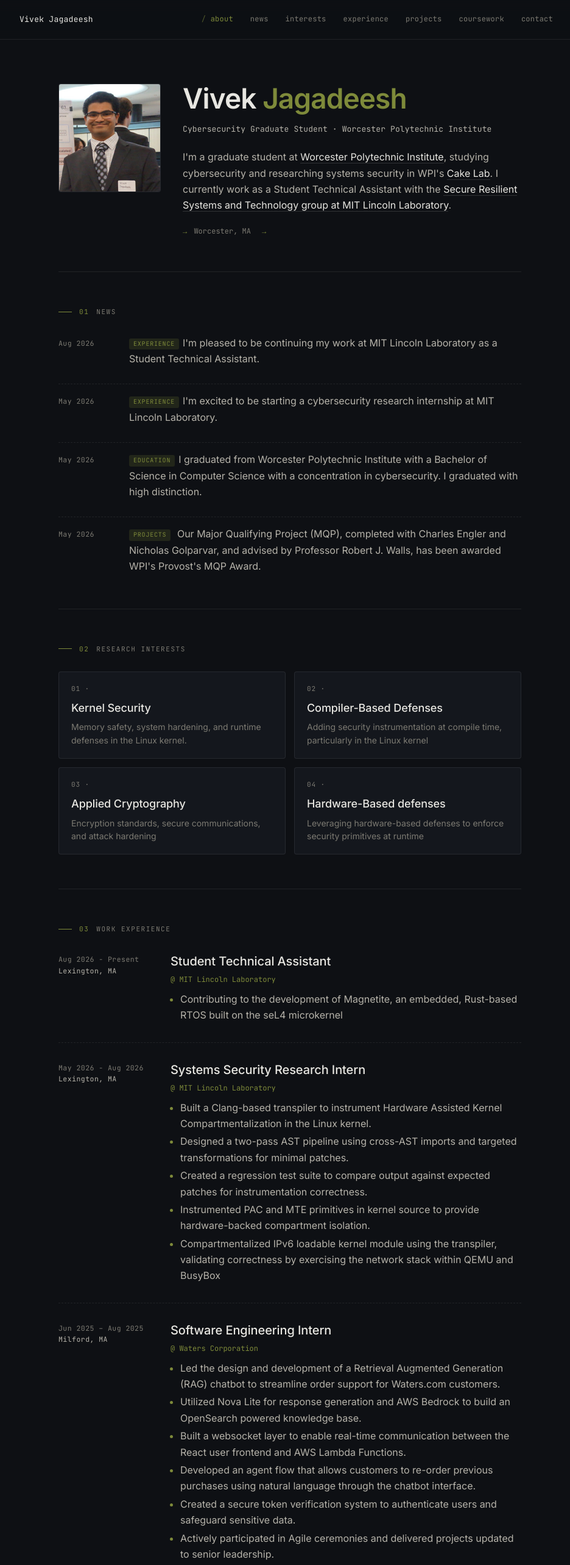
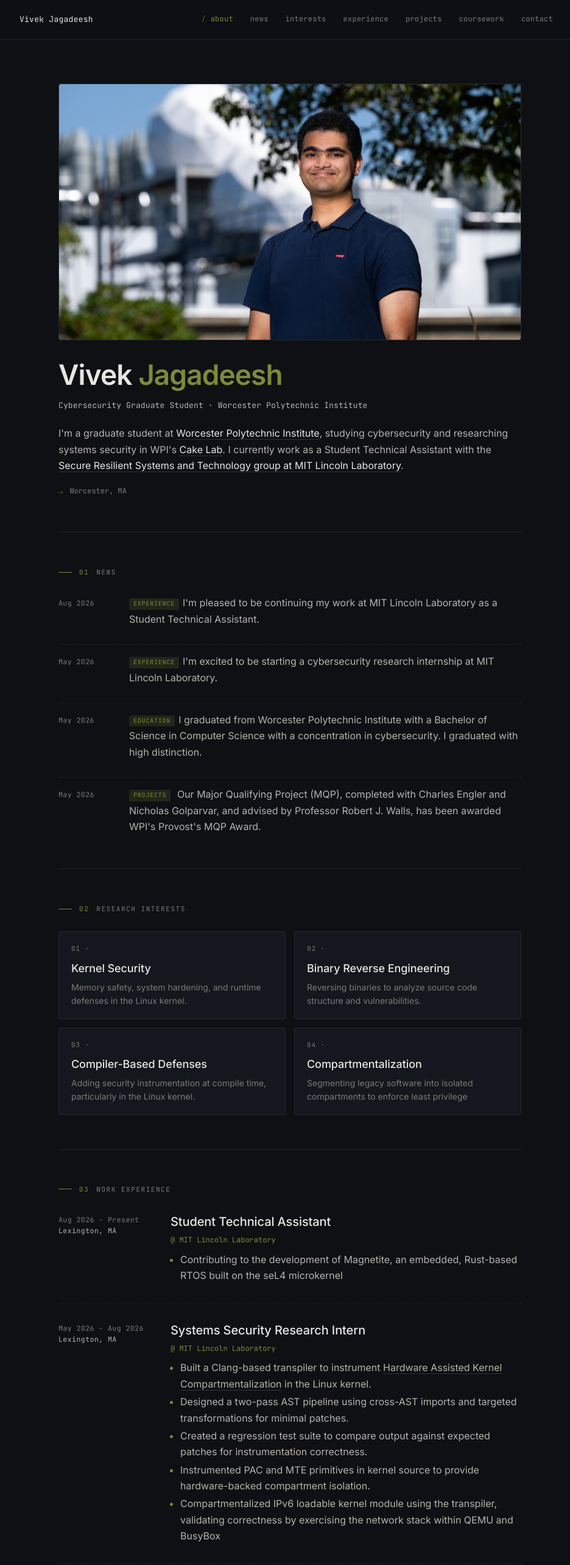
Before and after one commit to vivekjag1/portfolioWebsite, a React (Vite) app: page / in a window 1280 px wide. Shown: the top 2566 px of the page at 61% size, without its empty margins (164-1100 px from the left). Built offline with nearby package versions, Linux system fonts and the light colour scheme.

Commit message:
add photo

```diff
--- a/app.jsx
+++ b/app.jsx
@@ -1,7 +1,7 @@
 import React, { useEffect, useState } from "react";
 import { CONTACT, COURSES, EXPERIENCE, NEWS, PROFILE, PROJECTS, RESEARCH } from "./data.jsx";
 
-const HEADSHOT_URL = new URL("./headshot.jpg", import.meta.url).href;
+const HEADSHOT_URL = new URL("./Jagadeesh_V_Headshot.jpg", import.meta.url).href;
 
 const SECTIONS = [
   { id: "about",      label: "about" },
@@ -81,24 +81,16 @@ function SectionLabel({ children, num }) {
 function Hero() {
   return (
     <section id="about" className="hero">
-        <div
-          className="hero-photo"
-          aria-label="Headshot"
-          style={{ width: "auto", height: "auto", aspectRatio: "auto" }}
-        >
-        <img
-          src={HEADSHOT_URL}
-          alt="Vivek Jagadeesh"
-          style={{ display: "block", maxWidth: "100%", height: "auto" }}
-        />
-</div>
-      <div>
+      <figure className="hero-photo" aria-label="Headshot">
+        <img src={HEADSHOT_URL} alt="Vivek Jagadeesh" loading="eager" decoding="async" />
+      </figure>
+      <div className="hero-text">
         <h1>{PROFILE.name.split(" ")[0]} <em>{PROFILE.name.split(" ").slice(1).join(" ")}</em></h1>
         <p className="role">{PROFILE.role}</p>
         <p className="bio">{PROFILE.bio}</p>
         <div className="hero-meta">
-          <span>{PROFILE.location}</span>
-          <span>{PROFILE.status}</span>
+          {PROFILE.location && <span>{PROFILE.location}</span>}
+          {PROFILE.status && <span>{PROFILE.status}</span>}
         </div>
       </div>
     </section>
@@ -141,6 +133,72 @@ function Research() {
   );
 }
 
+const INLINE_LINK = /\[([^\]]+)\]\(([^)\s]+)\)/g;
+
+const isExternal = (href) => /^(https?:)?\/\//.test(href || "");
+
+function Anchor({ href, className, children }) {
+  return (
+    <a
+      className={className}
+      href={href}
+      target={isExternal(href) ? "_blank" : undefined}
+      rel={isExternal(href) ? "noreferrer" : undefined}
+    >
+      {children}
+    </a>
+  );
+}
+
+/**
+ * Turn markdown-style [label](href) spans in a string into links, leaving the
+ * surrounding text alone, so only part of a bullet needs to be a link.
+ */
+function linkify(text) {
+  if (typeof text !== "string" || !text.includes("](")) return text;
+  const out = [];
+  let last = 0;
+  for (const m of text.matchAll(INLINE_LINK)) {
+    if (m.index > last) out.push(text.slice(last, m.index));
+    out.push(
+      <Anchor key={m.index} className="bullet-link" href={m[2]}>{m[1]}</Anchor>
+    );
+    last = m.index + m[0].length;
+  }
+  if (last < text.length) out.push(text.slice(last));
+  return out;
+}
+
+/**
+ * A bullet may be:
+ *   "plain text"                                  -> rendered as-is
+ *   "text with an [inline link](https://...)"      -> only that phrase becomes a link
+ *   <>JSX with <a href="...">inline links</a></>  -> rendered as-is
+ *   { text, href }                                -> whole bullet becomes a link
+ *   { text, links: [{ label, href }] }            -> text followed by labelled links
+ * `text` in the object forms also supports [label](href) spans.
+ */
+function Bullet({ item }) {
+  if (item == null || React.isValidElement(item)) return item;
+  if (typeof item !== "object") return linkify(item);
+  const { text, href, links } = item;
+  const body = href
+    ? <Anchor className="bullet-link" href={href}>{linkify(text)}</Anchor>
+    : linkify(text);
+  return (
+    <>
+      {body}
+      {links?.length > 0 && (
+        <span className="bullet-links">
+          {links.map((l) => (
+            <Anchor key={l.href || l.label} href={l.href}>{l.label}</Anchor>
+          ))}
+        </span>
+      )}
+    </>
+  );
+}
+
 function Experience() {
   return (
     <section id="experience">
@@ -156,7 +214,7 @@ function Experience() {
               <h3>{w.role}</h3>
               <span className="at">@ {w.org}</span>
               {w.bullets?.length > 0 && (
-                <ul>{w.bullets.map((b, j) => <li key={j}>{b}</li>)}</ul>
+                <ul>{w.bullets.map((b, j) => <li key={j}><Bullet item={b} /></li>)}</ul>
               )}
             </div>
           </div>
--- a/data.jsx
+++ b/data.jsx
@@ -12,9 +12,9 @@ export const PROFILE = {
 
 export const RESEARCH = [
   { title: "Kernel Security", blurb: "Memory safety, system hardening, and runtime defenses in the Linux kernel." },
-  { title: "Compiler-Based Defenses", blurb: "Adding security instrumentation at compile time, particularly in the Linux kernel" },
-  { title: "Applied Cryptography", blurb: "Encryption standards, secure communications, and attack hardening" },
-  {title: "Hardware-Based defenses", blurb:"Leveraging hardware-based defenses to enforce security primitives at runtime "}
+  { title: "Binary Reverse Engineering", blurb: "Reversing binaries to analyze source code structure and vulnerabilities." },
+  { title: "Compiler-Based Defenses", blurb: "Adding security instrumentation at compile time, particularly in the Linux kernel." },
+  { title: "Compartmentalization", blurb:"Segmenting legacy software into isolated compartments to enforce least privilege"}
 
 ];
 
@@ -26,6 +26,14 @@ export const NEWS = [
 
 ];
 
+// Each entry in `bullets` may be:
+//   "plain text"
+//   "text with an [inline link](https://...)"   -> only that phrase becomes a link
+//   <>JSX with <a href="...">inline links</a></>
+//   { text: "...", href: "..." }                         -> whole bullet is a link
+//   { text: "...", links: [{ label: "paper", href: "..." }] }  -> labelled links after the text
+// The [label](href) form works anywhere in a bullet string, including the
+// `text` field of the object forms.
 export const EXPERIENCE = [
   {
     role: "Student Technical Assistant",
@@ -42,7 +50,7 @@ export const EXPERIENCE = [
     where: "Lexington, MA",
     dates: "May 2026 - Aug 2026",
     bullets: [
-      "Built a Clang-based transpiler to instrument Hardware Assisted Kernel Compartmentalization in the Linux kernel.",
+      "Built a Clang-based transpiler to instrument [Hardware Assisted Kernel Compartmentalization](https://www.ndss-symposium.org/ndss-paper/auto-draft-257/) in the Linux kernel.",
       "Designed a two-pass AST pipeline using cross-AST imports and targeted transformations for minimal patches.",
       "Created a regression test suite to compare output against expected patches for instrumentation correctness.",
       "Instrumented PAC and MTE primitives in kernel source to provide hardware-backed compartment isolation.",
@@ -77,6 +85,7 @@ export const EXPERIENCE = [
 ];
 
 export const PROJECTS = [
+
   { name: "Secure Memory Allocator for the Linux Kernel",  year: "2025-Present", desc: "An ARM MTE enabled secure memory allocator that mitigates use-after-free vulnerabilities in the Linux kernel. Designed and implemented prototype in the Linux kernel, running on the Google Pixel 9A.", stack: ["C", "Linux Kernel", "ARM MTE", "Memory Safety", "Kernel Development"]},
   { name: "Smart Grid Security: ANSI PSEM MITM attack simulation",     year: "2025", desc: "A simulation of a Man-in-the-Middle attack against the ANSI Protocol Specification for Electricity Meters (PSEM). Implemented the protocol on Arduino Mega 2560 boards, and performed the MITM attack over UART using a logic analyzer.", stack: ["Arduino", "Networks"], links: [{ label: "github", href: "https://github.com/vivekjag1/Smart-Grid-Security-CS-4404"}]},
 ];
--- a/index.html
+++ b/index.html
@@ -177,15 +177,15 @@
   /* ─── HERO ───────────────────────────────────────────────────── */
   .hero {
     display: grid;
-    grid-template-columns: minmax(0, 168px) minmax(0, 1fr);
-    gap: 36px;
+    grid-template-columns: minmax(0, 1fr);
+    gap: 32px;
     align-items: start;
     padding-top: 72px !important;
   }
+  /* Full-width banner: the whole headshot, never cropped, scaling with the column. */
   .hero-photo {
+    margin: 0;
     width: 100%;
-    max-width: 168px;
-    aspect-ratio: 1;
     border-radius: 4px;
     overflow: hidden;
     background: var(--bg-soft);
@@ -193,9 +193,10 @@
     position: relative;
   }
   .hero-photo img {
+    display: block;
     width: 100%;
-    height: 100%;
-    object-fit: cover;
+    height: auto;
+    aspect-ratio: 1000 / 553;
   }
   .hero-photo .ph-stripes {
     position: absolute; inset: 0;
@@ -225,7 +226,8 @@
   }
   .hero p.bio {
     color: var(--fg-soft);
-    max-width: 60ch;
+    /* span the full hero column so the copy lines up with the banner photo */
+    max-width: 100%;
     margin: 0 0 20px;
     font-size: clamp(14px, 2.5vw, 16px);
   }
@@ -239,21 +241,28 @@
   }
   .hero-meta span::before { content: "→ "; color: var(--accent); margin-right: 4px; }
 
+  /* ─── BULLET LINKS ───────────────────────────────────────────── */
+  .work-body li a,
+  a.bullet-link {
+    color: inherit;
+    text-decoration: none;
+    border-bottom: 1px solid var(--line-strong);
+  }
+  .work-body li a:hover,
+  a.bullet-link:hover { color: var(--accent); border-bottom-color: var(--accent); }
+  .bullet-links {
+    display: inline-flex; flex-wrap: wrap; gap: 10px; margin-left: 10px;
+    font-family: var(--mono); font-size: 11px; letter-spacing: .04em;
+  }
+  .bullet-links a { border-bottom: none; color: var(--fg-mute); }
+  .bullet-links a::before { content: "↗ "; color: var(--accent); }
+  .bullet-links a:hover { color: var(--accent); border-bottom: none; }
+
   @media (max-width: 640px) {
     .hero {
-      grid-template-columns: 1fr;
       gap: 24px;
-      justify-items: center;
-      text-align: center;
+      padding-top: 48px !important;
     }
-    .hero-photo { max-width: 132px; margin: 0 auto; }
-    .hero > div {
-      display: flex;
-      flex-direction: column;
-      align-items: center;
-    }
-    .hero p.bio { text-align: left; }
-    .hero-meta { justify-content: center; }
   }
 
   /* ─── NEWS ───────────────────────────────────────────────────── */
```
Also changed, not shown: Jagadeesh_V_Headshot.jpg (added).
